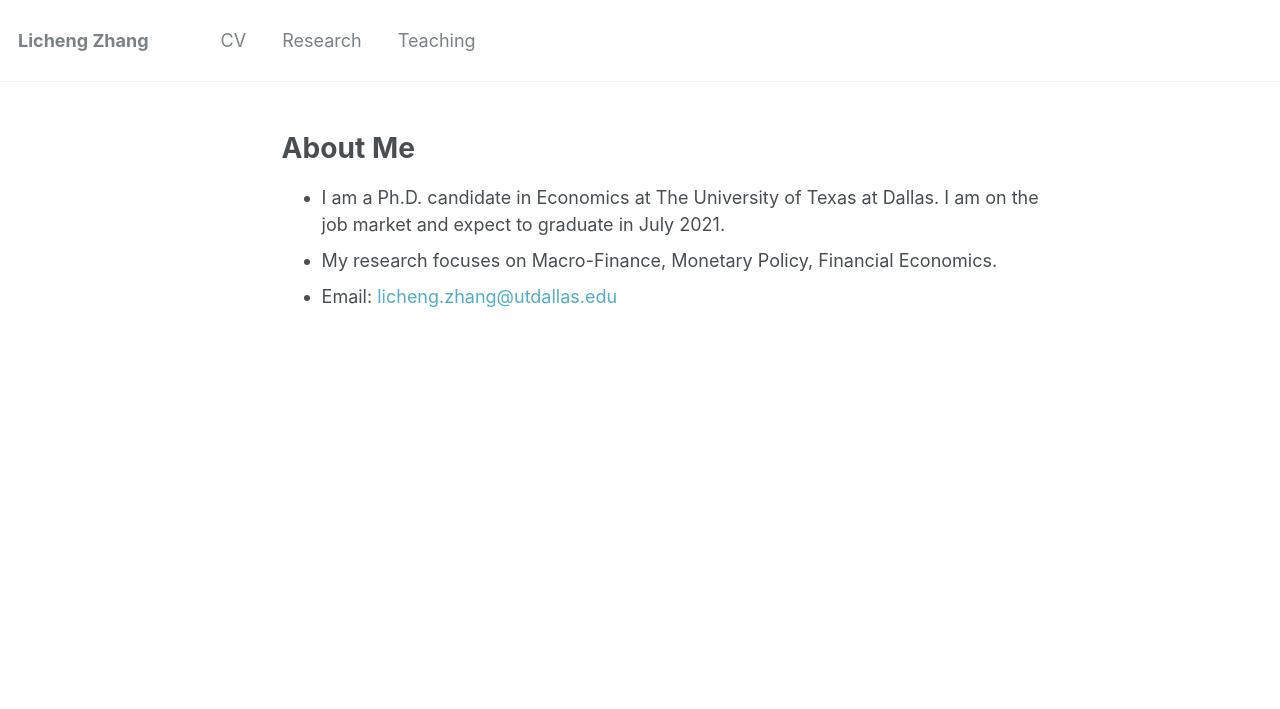
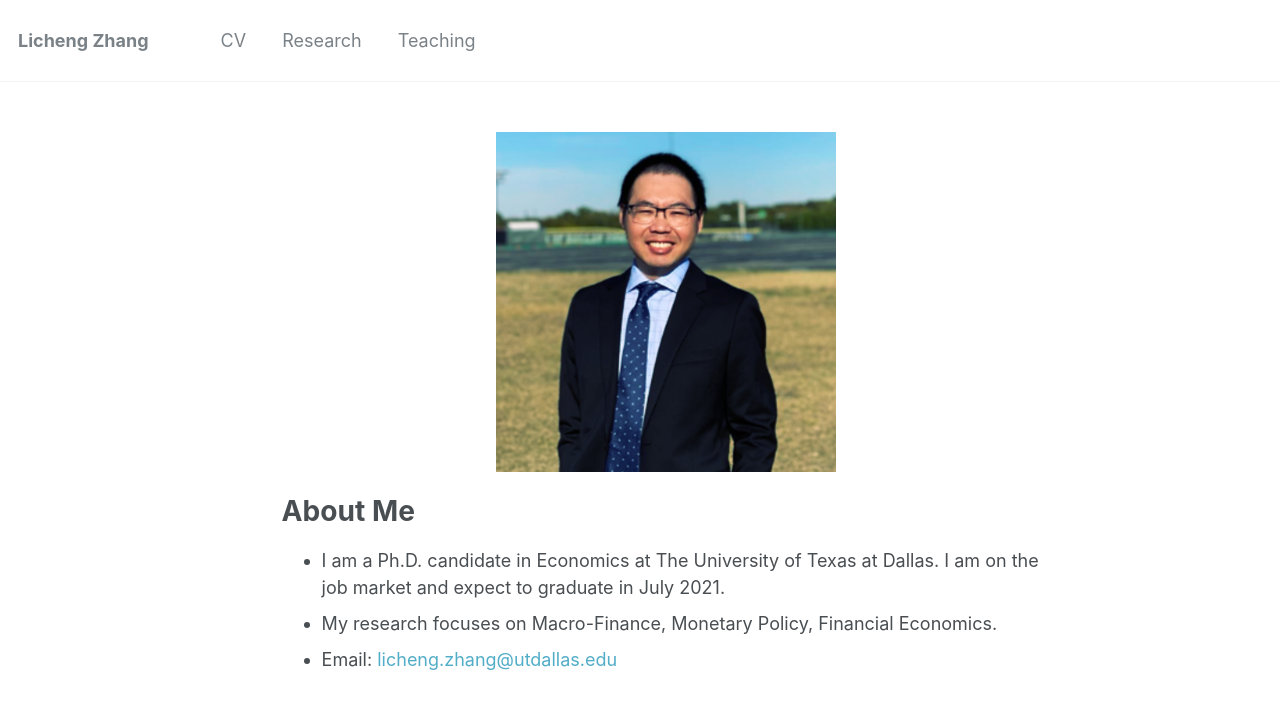
Before and after one commit to lichengzh/lichengzh.github.io, a Jekyll site: the page built from _pages/about.md, in a window 1280 px wide. Shown: the top 709 px of the page. Built offline with Jekyll 4.4.1, drawn with Linux system fonts in a browser that asks for light colours.

Commit message:
Update about.md

```diff
--- a/_pages/about.md
+++ b/_pages/about.md
@@ -8,6 +8,9 @@ redirect_from:
   - /about.html
 ---
 
+<p align="center">
+   <img src="https://lichengzh.github.io/files/p1.png?raw=true" alt="Photo" style="width: 340px;"/>
+</p>
 
 
 # About Me
```
